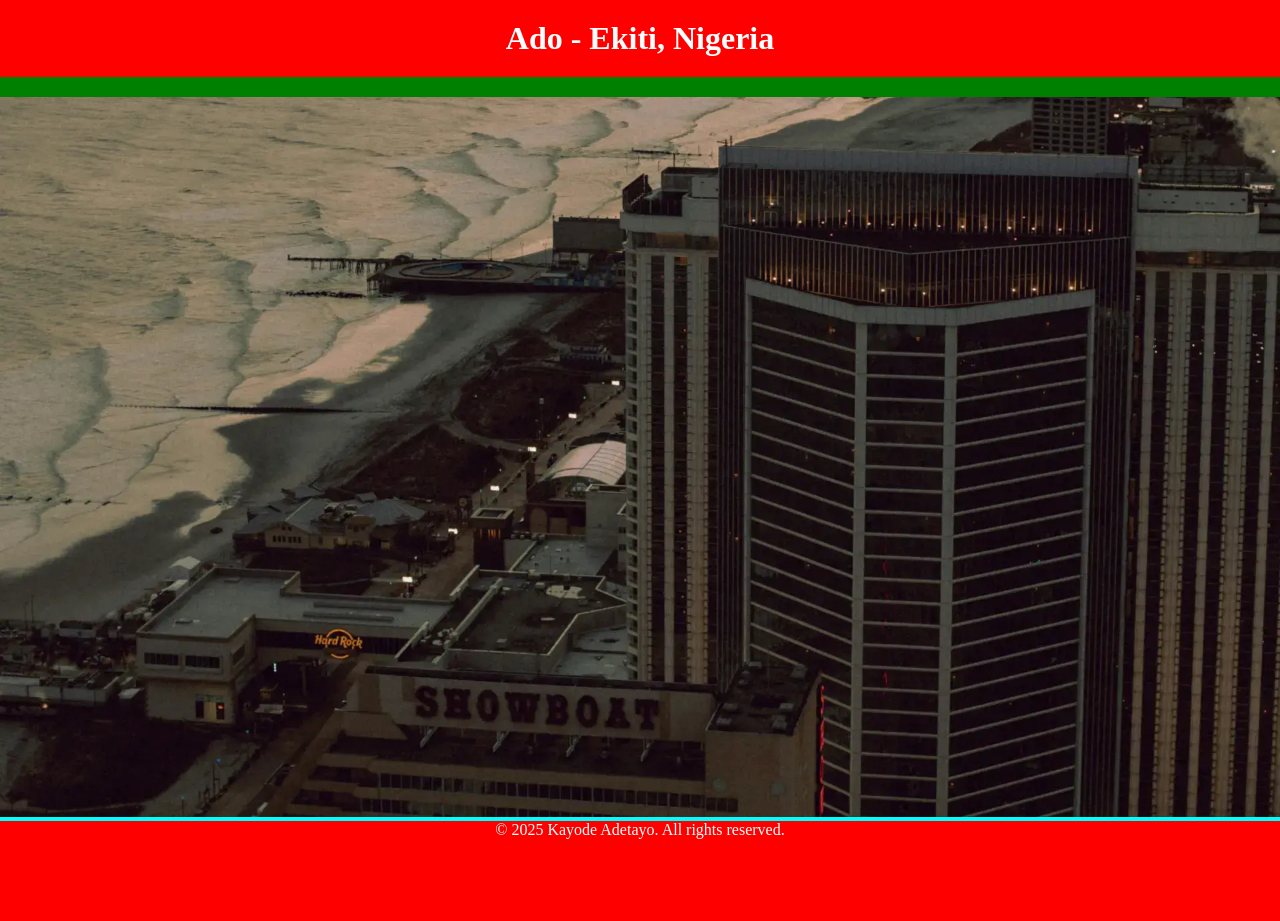
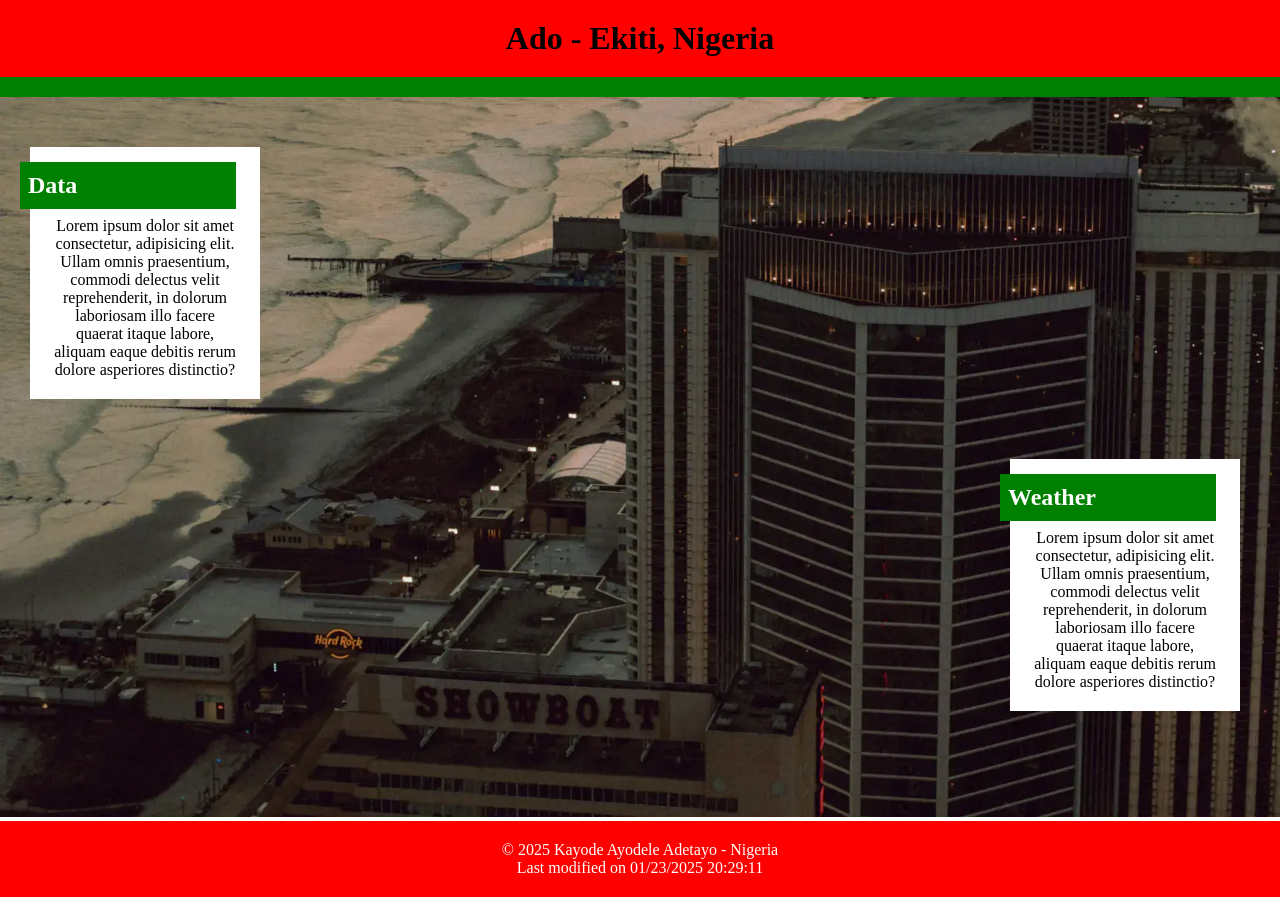
Before and after one commit to bubykay/wdd131, a plain HTML site: page place.html in a window 1280 px wide. After the commit the page ends 897 px from the top, so only its background shows below. Drawn offline with Linux system fonts and the light colour scheme.

Commit message:
hero fixed

```diff
--- a/place.html
+++ b/place.html
@@ -24,6 +24,10 @@
     src="scripts/place.js"
     defer
   ></script>
+  <script
+    src="scripts/getdates.js"
+    defer
+  ></script>
 </head>
 
 <body>
@@ -47,9 +51,40 @@
         >
       </picture>
     </div>
+    <section class="data">
+      <div>
+        <h2 class="card-header">Data</h2>
+        <div class="">Lorem ipsum dolor sit amet consectetur, adipisicing elit. Ullam omnis praesentium, commodi
+          delectus
+          velit reprehenderit, in dolorum laboriosam illo facere quaerat itaque labore, aliquam eaque debitis rerum
+          dolore
+          asperiores distinctio?</div>
+      </div>
+    </section>
+    <section class="weather">
+      <div>
+        <h2 class="card-header">Weather</h2>
+        <picture>
+
+          <img
+            src="images/place/weather-mobile.svg"
+            alt="Weather Icon"
+            width="60"
+          >
+        </picture>
+        <div class="">Lorem ipsum dolor sit amet consectetur, adipisicing elit. Ullam omnis praesentium, commodi
+          delectus
+          velit reprehenderit, in dolorum laboriosam illo facere quaerat itaque labore, aliquam eaque debitis rerum
+          dolore
+          asperiores distinctio?</div>
+      </div>
+    </section>
   </main>
   <footer>
-    <p>© 2025 Kayode Adetayo. All rights reserved.</p>
+    <p class="currentYear">
+      &copy; <span id="currentyear"></span> Kayode Ayodele Adetayo - Nigeria
+    </p>
+    <p><span id="lastModified"></span></p>
   </footer>
 </body>
 
--- a/styles/place.css
+++ b/styles/place.css
@@ -1,6 +1,7 @@
 :root {
     --primary-color: red;
     --secondary-color: green;
+    --text-white: white;
 }
 
 * {
@@ -9,8 +10,6 @@
 }
 body {
     text-align: center;
-    color: white;
-    background-color: aqua;
 }
 header {
     background-color: var(--secondary-color);
@@ -27,13 +26,61 @@ h1 {
 
 footer {
     background-color: var(--primary-color);
-    min-height: 100px;
     margin: 0;
+    color: var(--text-white);
+    padding: 20px 10px;
 }
 main {
     margin: 0;
 }
 
+section {
+    padding: 20px 10px;
+}
+
 picture {
     margin: 0px;
 }
+
+@media (min-width: 600px) {
+    .weather picture {
+        display: none;
+    }
+
+    section {
+        position: absolute;
+        max-width: 250px;
+    }
+    section > div {
+        margin: 10px;
+        padding: 20px;
+        padding-top: 70px;
+        background-color: var(--text-white);
+    }
+    .data {
+        top: 20px;
+        left: 10px;
+    }
+
+    .weather {
+        bottom: 80px;
+
+        right: 20px;
+    }
+
+    main {
+        position: relative;
+    }
+
+    .card-header {
+        background-color: var(--secondary-color);
+        margin: 0;
+        padding: 10px 8px;
+        position: absolute;
+        width: 200px;
+        left: 10px;
+        top: 45px;
+        text-align: left;
+        color: var(--text-white);
+    }
+}
```
Also changed, not shown: images/place/weather-mobile.svg (added).
